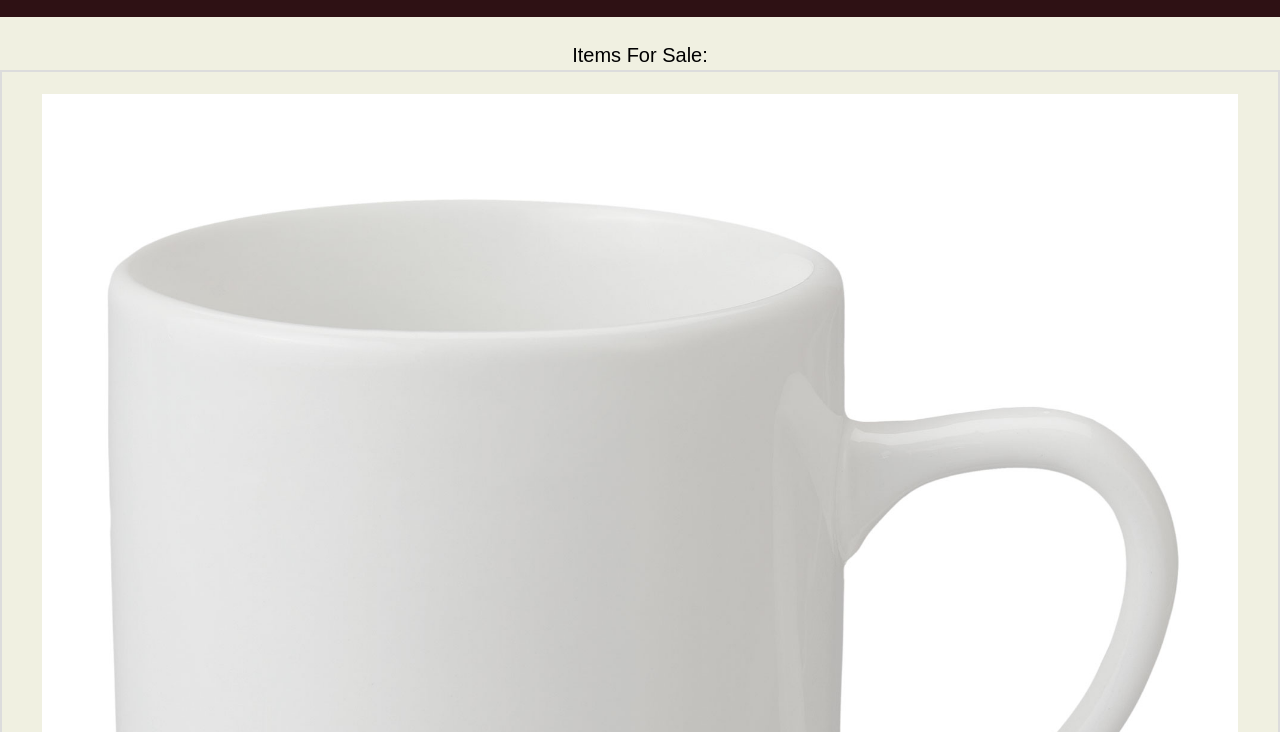
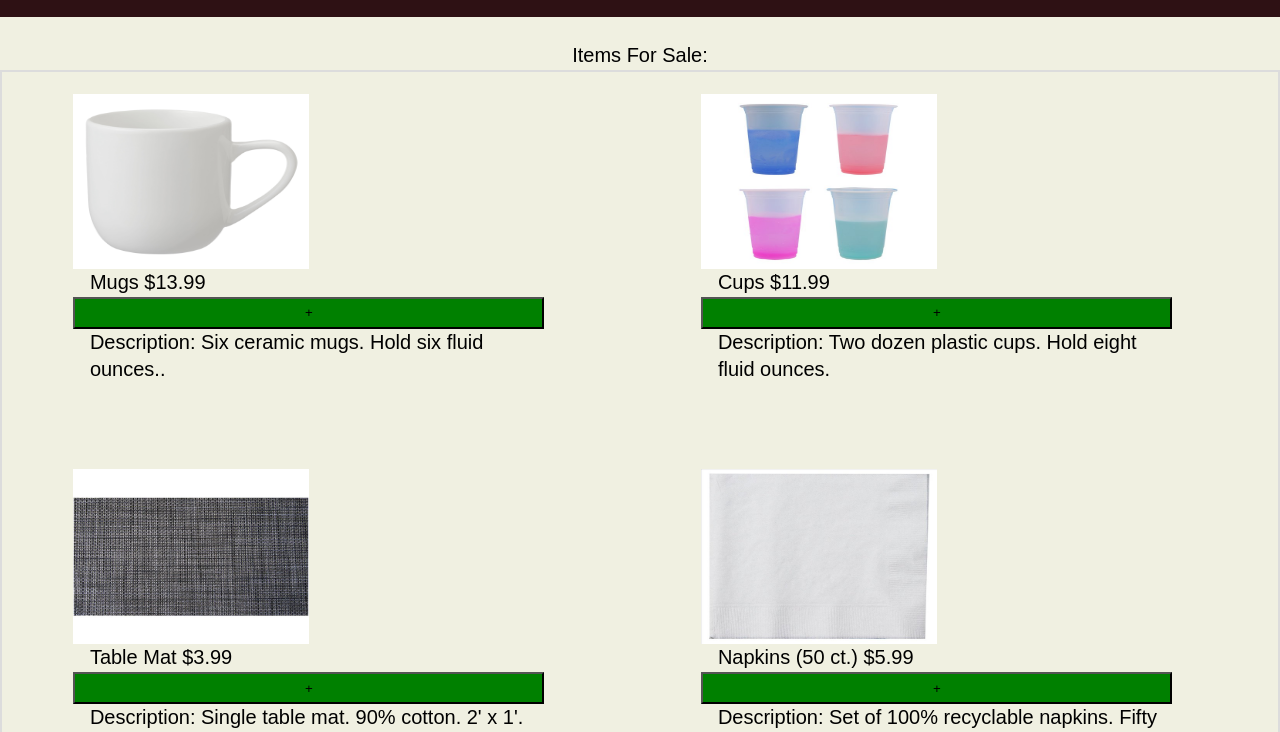
Before and after one commit to hci-unstoppable/hci-shopping-site-code, a website: page index.html in a window 1280 px wide. Shown: the part 68-800 px from the top of the page. Drawn offline with Linux system fonts and the light colour scheme.

Commit message:
Add css for Desktop size screen; Button sizing needs work

```diff
--- a/assets/screen.css
+++ b/assets/screen.css
@@ -110,10 +110,14 @@ fieldset {
   margin-left: 3.5%;
 }
 
+input[type=text], input[type=number], label{
+  display: block;
+}
+
 @media screen and (min-width: 480px) {
   fieldset {
     padding: .5em;
-    border: 2px solid #DCDCDC;
+    border: .125em solid #DCDCDC;
   }
 
   #shipping-address,
@@ -142,7 +146,7 @@ fieldset {
 
   #items-in-cart,
   #shipping-options {
-    border: 2px solid #DCDCDC;
+    border: .125em solid #DCDCDC;
     padding: 1em;
   }
 
@@ -164,25 +168,17 @@ fieldset {
     background-color: #008000;
   }
 
-  .product-section{
-    display: flex;
-    flex-direction: column;
-
-  }
-  .product-section img{
-    width: 100%;
-    height: 100%;
-  }
-  .product-section button{
-    float: right;
-    margin-right: 2%;
-  }
-  .product-section label, p{
-    margin-left: 3.5%
-  }
-  input[type=text], input[type=number], label{
-    display: flex;
-    flex-direction: column;
+  .product-section  {
+    width: 75%;
+    margin-left: 5%;
   }
 
+  #store-items-for-sale {
+    display: grid;
+    grid-template-columns: 50% 50%;
+  }
+
+  input[type=text], input[type=number], label{
+    display: block;
+  }
 }
--- a/index.html
+++ b/index.html
@@ -19,25 +19,25 @@
 
             <li class="product-section">
               <img src="assets/images/mug.jpeg" alt="Mug"></img>
-              <label for="mug">Mugs $<span class="value"/>13.99</label>
+              <label for="mug" class="mug-css">Mugs $<span class="value"/>13.99</label>
               <button type="button" class="add-item-button" name="addproduct1">+</button>
               <p>Description: Six ceramic mugs. Hold six fluid ounces..</p>
             </li>
             <li class="product-section">
               <img src ="assets/images/disposable.jpeg" alt="Disposable Cups"></img>
-              <label for="cup">Cups $<span class="value"/>11.99</label>
+              <label for="cup" class="cup-css">Cups $<span class="value"/>11.99</label>
               <button type="button" class="add-item-button" name="addproduct2">+</button>
               <p>Description: Two dozen plastic cups. Hold eight fluid ounces.</p>
             </li>
             <li class="product-section">
               <img src="assets/images/placemat.jpeg" alt="Table Mat"></img>
-              <label for="table-mat">Table Mat $<span class="value"/>3.99</label>
+              <label for="table-mat" class="table-mat-css">Table Mat $<span class="value"/>3.99</label>
               <button type="button" class="add-item-button" name="addproduct3">+</button>
               <p>Description: Single table mat. 90% cotton. 2' x 1'.</p>
             </li>
             <li class="product-section">
               <img src="assets/images/napkin.jpeg" alt="Napkins"></img>
-              <label for="napkin">Napkins (50 ct.) $<span class="value"/>5.99</label>
+              <label for="napkin" class="napkin-css">Napkins (50 ct.) $<span class="value"/>5.99</label>
               <button type="button" class="add-item-button" name="addproduct4">+</button>
               <p>Description: Set of 100% recyclable napkins. Fifty count.</p>
 
```
